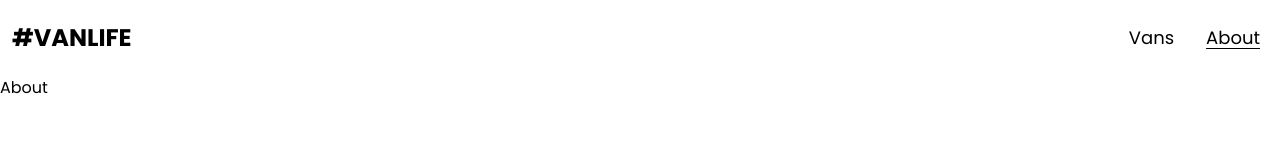
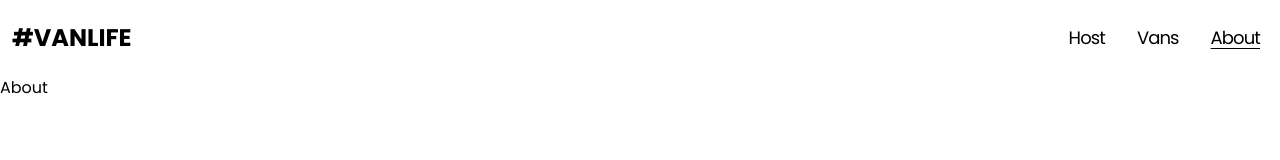
Before and after one commit to specialbrocoli/vanlife, a React (Vite) app: page /about in a window 1280 px wide. Shown: the top 160 px of the page. Built offline with nearby package versions, Linux system fonts and the light colour scheme.

Commit message:
- fix: 🐛 Update react-router import, resolve incorrect module path - style: 💄 Adjust link styles, remove hover underline and add tighter tracking

```diff
--- a/src/components/Header.jsx
+++ b/src/components/Header.jsx
@@ -1,12 +1,12 @@
 import { useState } from 'react';
-import { NavLink, Link } from 'react-router-dom';
+import { NavLink, Link } from 'react-router';
 import { AiOutlineMenu, AiOutlineClose } from 'react-icons/ai';
 
 const Header = () => {
   const navLinks = [
-    // { name: 'Host', path: '/host' },
-    { name: 'Vans', path: '/vans' },
-    { name: 'About', path: '/about' },
+    { name: 'Host', path: 'host'},
+    { name: 'Vans', path: 'vans' },
+    { name: 'About', path: 'about' },
   ];
 
   const [isOpen, setIsOpen] = useState(false);
@@ -19,10 +19,7 @@ const Header = () => {
     <>
       <header className='flex justify-between items-center px-3 py-4'>
         {/* logo */}
-        <Link
-          to='/'
-          className='uppercase font-bold text-2xl hover:underline underline-offset-4'
-        >
+        <Link to='/' className='uppercase font-bold text-2xl'>
           #VanLife
         </Link>
 
@@ -30,7 +27,7 @@ const Header = () => {
         <nav>
           <ul className='hidden md:flex font-normal gap-4'>
             {navLinks.map((link) => (
-              <li key={link.name} className='p-2 text-lg'>
+              <li key={link.name} className='p-2 text-lg tracking-tighter'>
                 <NavLink
                   to={link.path}
                   className={({ isActive }) =>
```
